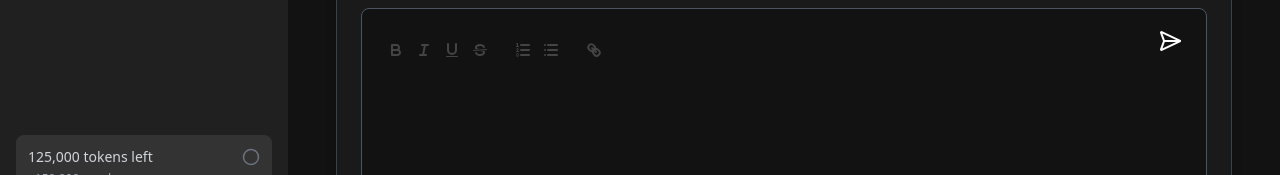
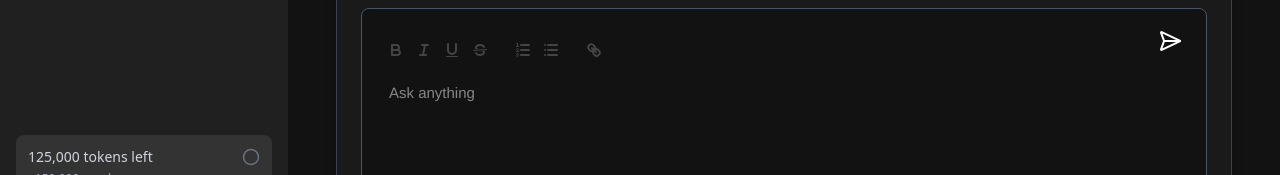
Before and after one commit to CharitonH/unic-llm-wrapper-chat-chariton-hadjicostis, a Next.js app: page / in a window 1280 px wide. Shown: the part 625-800 px from the top of the page. Built offline with nearby package versions, Linux system fonts and the light colour scheme.

Commit message:
Added placeholder

```diff
--- a/app/components/ChatInput.tsx
+++ b/app/components/ChatInput.tsx
@@ -26,6 +26,7 @@ const ChatInput: React.FC<ChatInputProps> = ({
       <div className="relative">
         <ReactQuill
           theme="snow"
+          placeholder= "Ask anything"
           value={input}
           onChange={(content, delta, source, editor) =>
             setInput(editor.getHTML())
```
